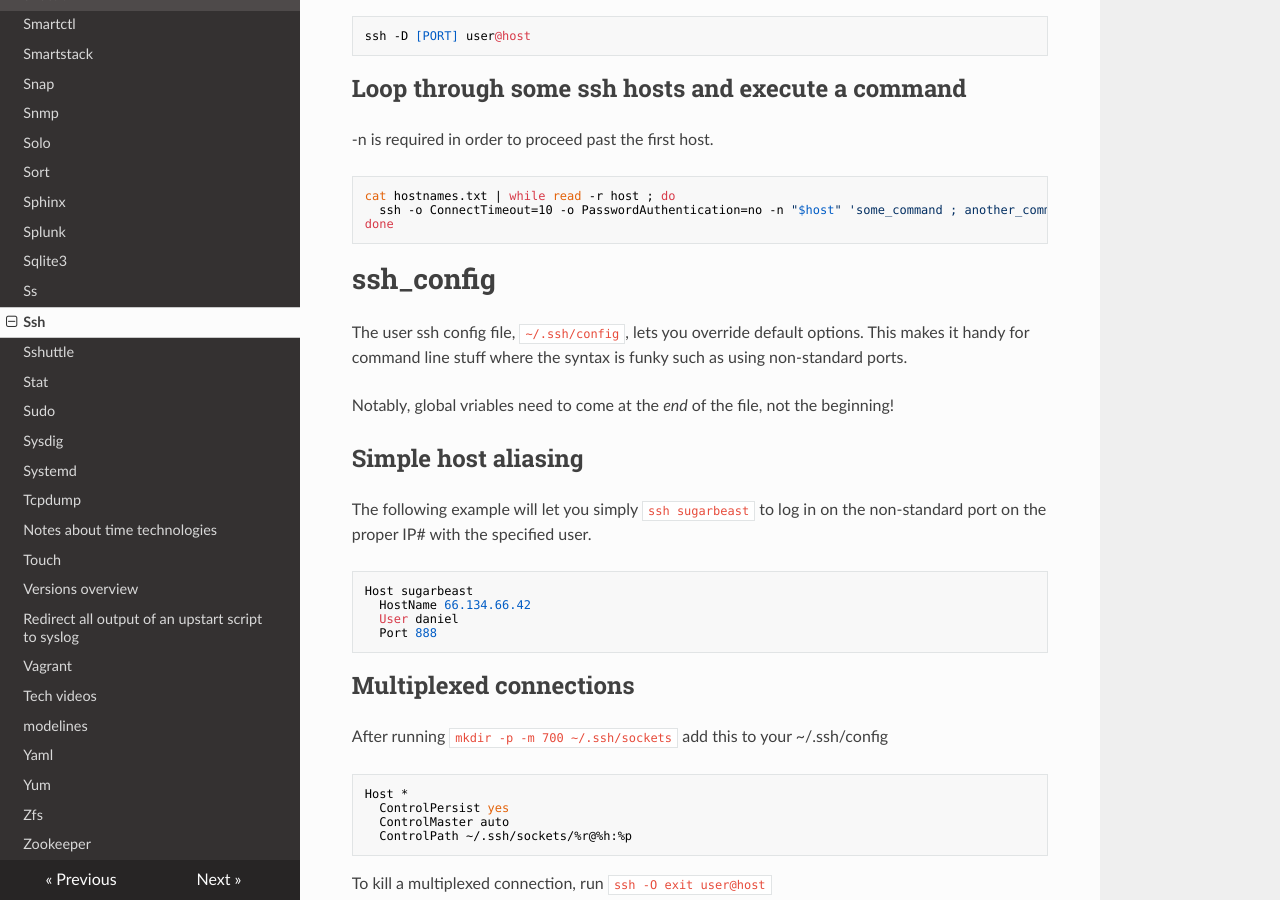
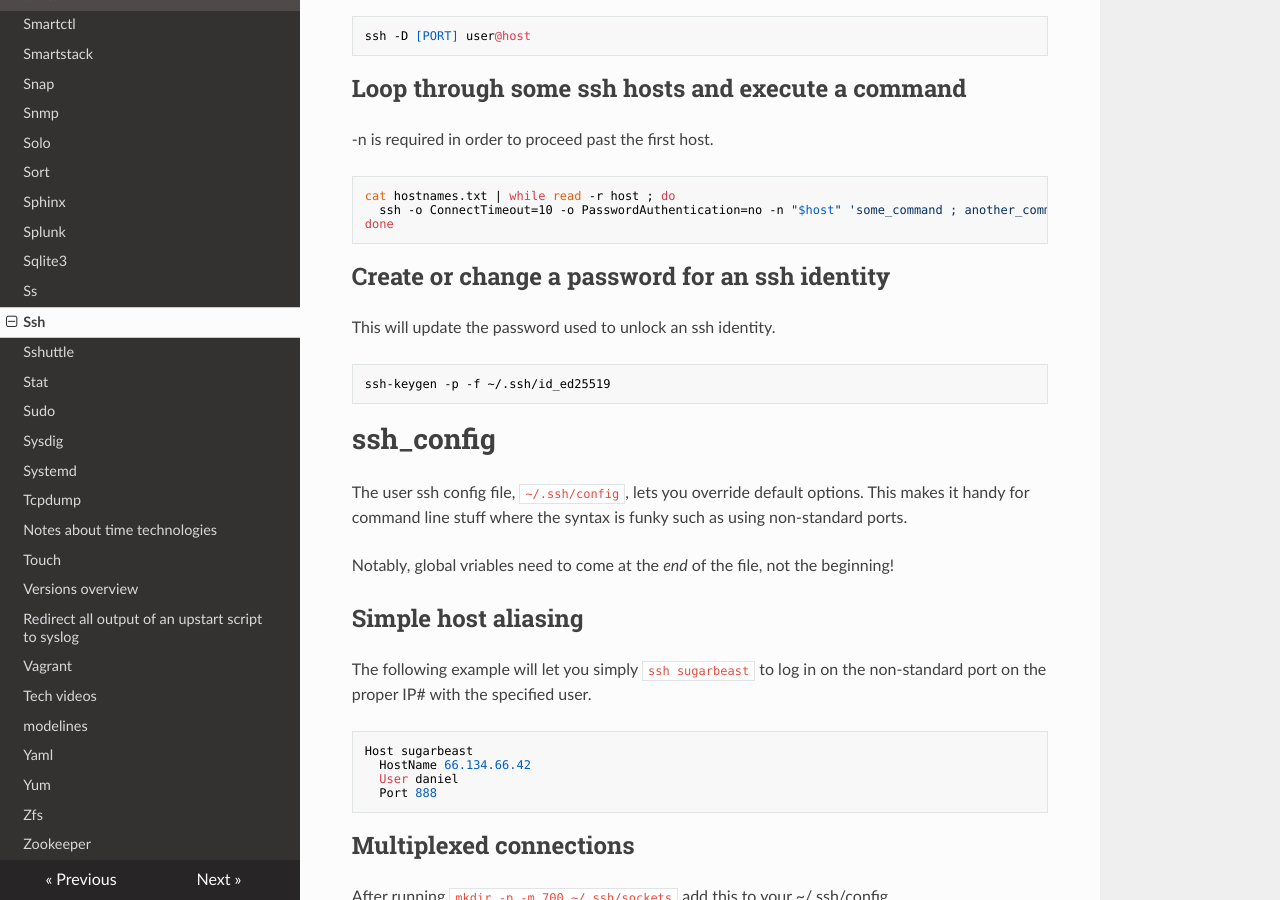
Before and after one commit to lando-cal/tech-notes, an MkDocs documentation site: the page built from docs/ssh.md, in a window 1280 px wide and 900 px high, scrolled down 1278 px. Built offline with MkDocs 1.6.1, drawn with Linux system fonts in a browser that asks for light colours; nearby versions of some CDN libraries.

Commit message:
Add 'ssh-keygen -p' example

````diff
--- a/docs/ssh.md
+++ b/docs/ssh.md
@@ -54,6 +54,14 @@ ssh -D [PORT] user@host
 cat hostnames.txt | while read -r host ; do
   ssh -o ConnectTimeout=10 -o PasswordAuthentication=no -n "$host" 'some_command ; another_command'
 done
+```
+
+## Create or change a password for an ssh identity
+
+This will update the password used to unlock an ssh identity.
+
+```
+ssh-keygen -p -f ~/.ssh/id_ed25519
 ```
 
 # ssh_config
````
